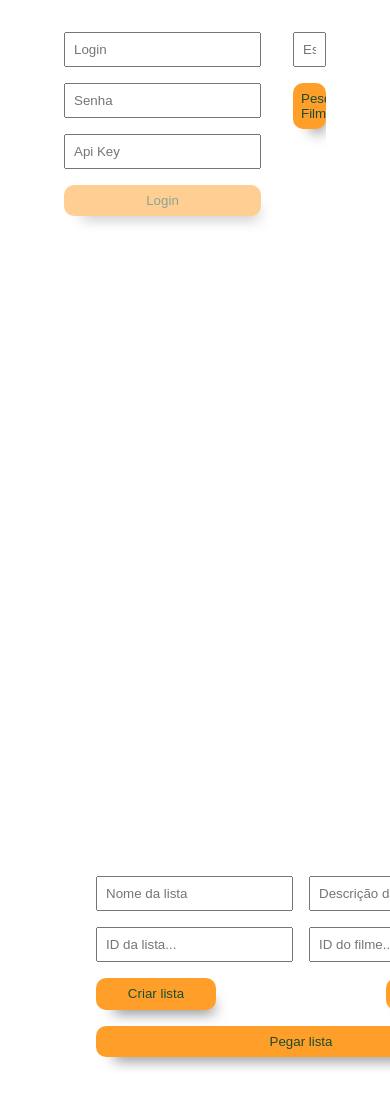
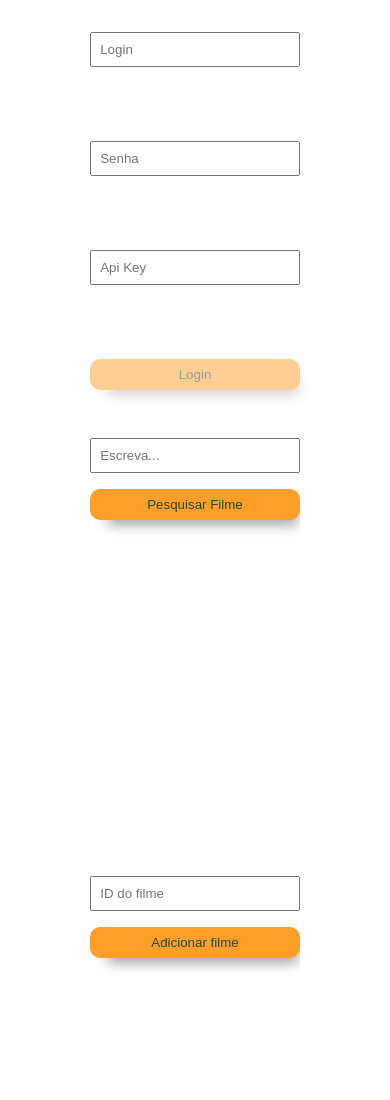
Before and after one commit to LessaApolinario/dio-desafio-typescript, a website with bundled scripts: page html/desafio4.html in a window 390 px wide. Shown: the top 1100 px of the page. Built offline with nearby package versions, Linux system fonts and the light colour scheme.

Commit message:
Add initial responsive styles

```diff
--- a/css/style.css
+++ b/css/style.css
@@ -4,9 +4,13 @@
   box-sizing: border-box;
 }
 
-html, body, .container, .movies {
+html, body, main {
   width: 100%;
   height: 100%;
+}
+
+main {
+  flex-direction: column;
 }
 
 button {
@@ -59,6 +63,11 @@ ul > li > p:not(:last-child) {
   margin-bottom: 0.8rem;
 }
 
+.container, .movies {
+  height: 50%;
+  width: 100%;
+}
+
 .flex-container {
   display: flex;
   align-items: center;
@@ -66,7 +75,6 @@ ul > li > p:not(:last-child) {
 }
 
 .container {
-  flex-flow: row wrap;
   align-items: stretch;
   gap: 2rem;
 
@@ -75,7 +83,6 @@ ul > li > p:not(:last-child) {
 
 .container > * {
   width: 300px;
-  height: 100px;
 }
 
 #login-container {
@@ -206,7 +213,7 @@ ul[data-js="movies"] {
   font-weight: bold;
 
   display: flex;
-  flex-flow: column wrap;
+  flex-direction: column;
   align-items: center;
   justify-content: center;
   gap: 0.8rem;
@@ -244,3 +251,42 @@ ul[data-js="movies"] {
 ::-webkit-scrollbar-thumb:active {
   background-color: #ccc;
 }
+
+@media (max-width: 768px) {
+  main#container {
+    justify-content: space-between;
+  }
+
+  .container, .movies {
+    height: 100%;
+    flex: 1;
+  }
+
+  .container {
+    flex-direction: column;
+    align-items: center;
+    justify-content: center;
+  }
+
+  #login-container, #search-container {
+    flex: 1;
+    width: 80%;
+  }
+
+  .movies {
+    flex-direction: column;
+    align-items: center;
+    justify-content: space-between;
+
+    gap: 0;
+  }
+
+  .movies-list, .created-movies-list {
+    flex: 1;
+    width: 80%;
+  }
+
+  .get-list #get-list {
+    flex: 0;
+  }
+}
```
